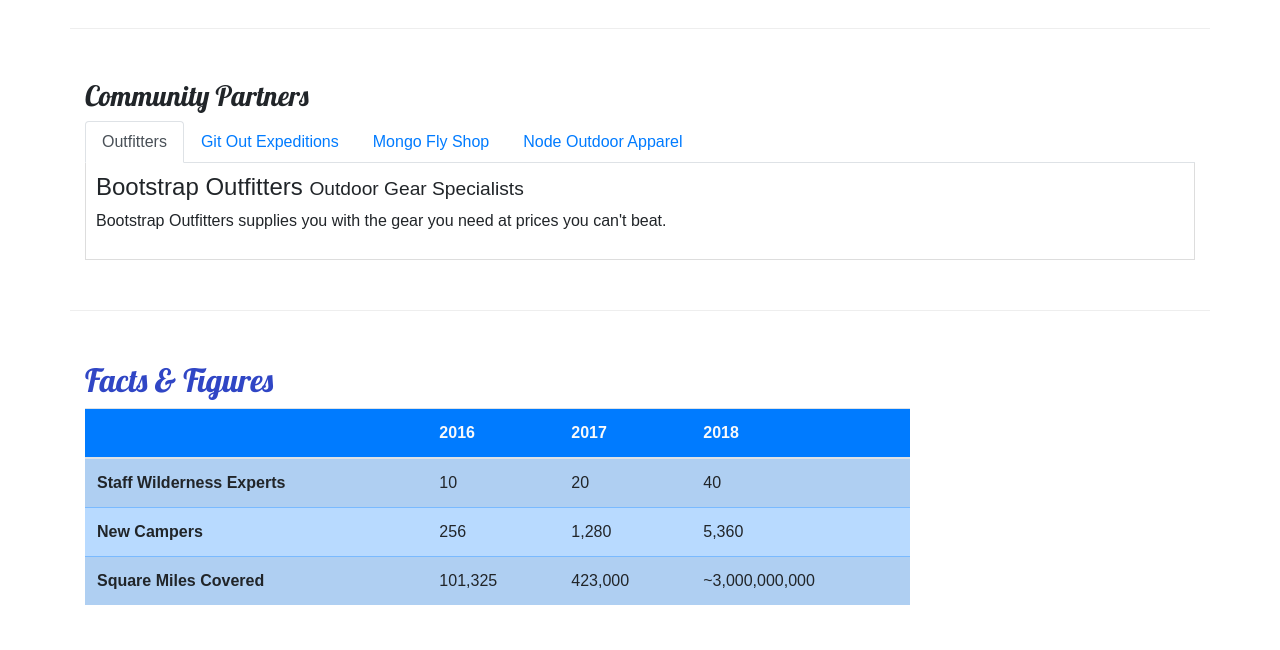
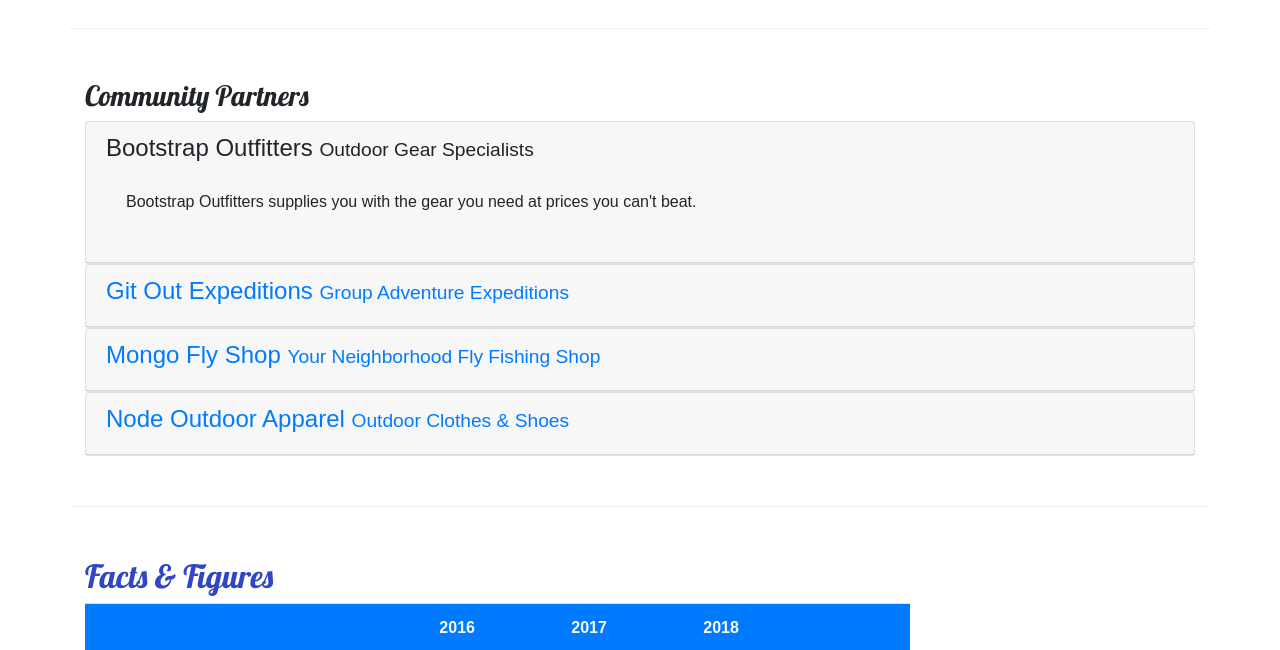
Before and after one commit to dmcphers/bootstrap_practice, a website: page aboutus.html in a window 1280 px wide. Shown: the part 800-1450 px from the top of the page. Drawn offline with nearby package versions, Linux system fonts and the light colour scheme.

Commit message:
Accordion

```diff
--- a/aboutus.html
+++ b/aboutus.html
@@ -110,7 +110,73 @@
         <div class="row row-content">
             <div class="col">
                 <h3>Community Partners</h3>
-                <ul class="nav nav-tabs">
+
+                <div id="accordion">
+                    <div class="card">
+                        <div role="tab" class="card-header">
+                            <h4>
+                                <a data-toggle="collapse" data-target="#bootstrap">
+                                    Bootstrap Outfitters <small>Outdoor Gear Specialists</small>
+                                </a>
+                            </h4>
+                            <div class="collapse-show" id="bootstrap" data-parent="#accordion">
+                                <div class="card-body">
+                                    <p class="d-none d-sm-block">Bootstrap Outfitters supplies you with the gear you
+                                        need at
+                                        prices
+                                        you
+                                        can't beat.</p>
+                                </div>
+                            </div>
+                        </div>
+                    </div>
+                    <div class="card">
+                        <div role="tab" class="card-header">
+                            <h4>
+                                <a class="collapsed" data-toggle="collapse" data-target="#git">
+                                    Git Out Expeditions <small>Group Adventure Expeditions</small>
+                                </a>
+                            </h4>
+                            <div class="collapse" id="git" data-parent="#accordion">
+                                <div class="card-body">
+                                    <p class="d-none d-sm-block">Join Git Out Expeditions to explore new horizons with a group of other adventurers!</p>
+                               </div>
+                            </div>
+                        </div>
+                    </div>
+                    <div class="card">
+                        <div role="tab" class="card-header">
+                            <h4>
+                                <a class="collapsed" data-toggle="collapse" data-target="#mongo">
+                                    Mongo Fly Shop <small>Your Neighborhood Fly Fishing Shop</small>
+                                </a>
+                            </h4>
+                            <div class="collapse" id="mongo" data-parent="#accordion">
+                                <div class="card-body">
+                                    <p class="d-none d-sm-block">Need a new fishing pole, a tacklebox, or flies of all kinds? Stop by Mongo Fly Shop.</p>
+                                </div>
+                            </div>
+                        </div>
+                    </div>
+                    <div class="card">
+                        <div role="tab" class="card-header">
+                            <h4>
+                                <a class="collapsed" data-toggle="collapse" data-target="#node">
+                                    Node Outdoor Apparel <small>Outdoor Clothes & Shoes</small>
+                                </a>
+                            </h4>
+                            <div class="collapse" id="node" data-parent="#accordion">
+                                <div class="card-body">
+                                    <p class="d-none d-sm-block">From polar fleeces to swimsuits, hiking boots to waders, a visit to Node will be sure to get you covered.</p>
+                                </div>
+                            </div>
+                        </div>
+                    </div>
+                </div>
+
+                <!-- Code for creating tabs
+
+                 <ul class="nav nav-tabs">
                     <li class="nav-item"><a class="nav-link active" href="#bootstrap" role="tab"
                             data-toggle="tab">Outfitters</li></a>
                     <li class="nav-item"><a class="nav-link" href="#git" role="tab" data-toggle="tab">Git Out
@@ -147,7 +213,7 @@
                             will be sure to get you
                             covered.</p>
                     </div>
-                </div>
+                </div> -->
             </div>
         </div>
 
```
Also changed, not shown: css/styles.css (line endings or trailing spaces).
